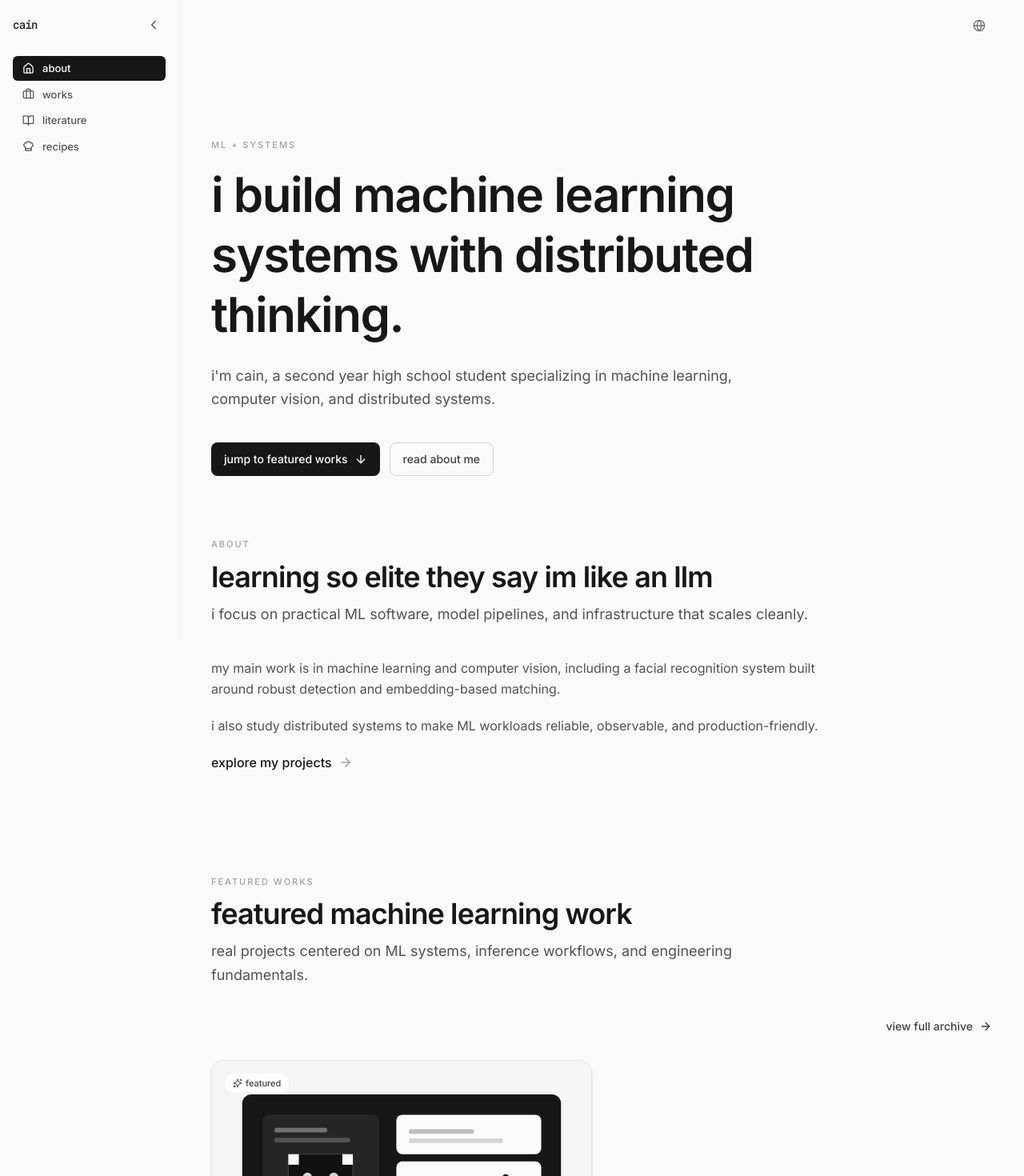
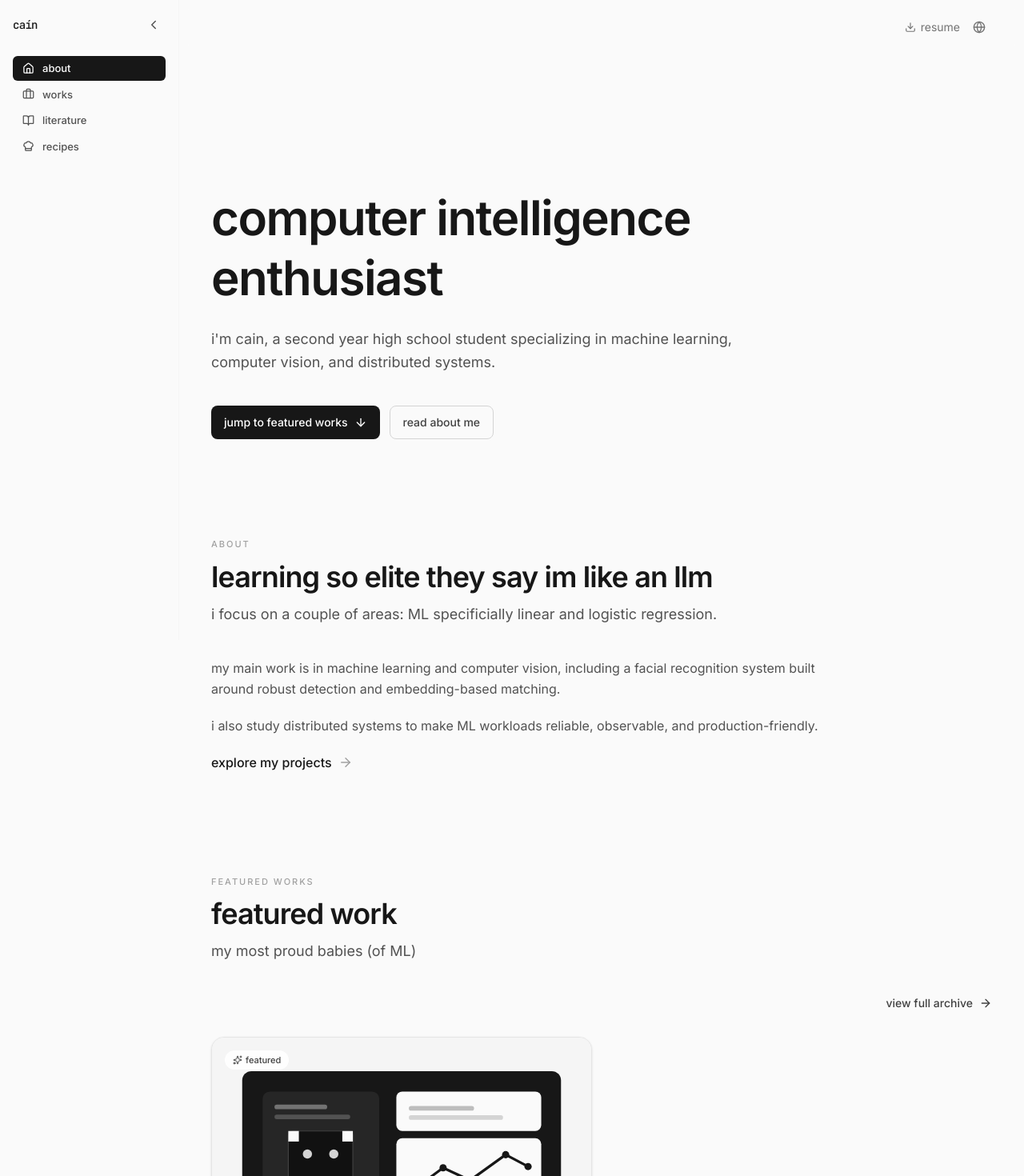
Before and after one commit to c4ist/portfolio-1.0.0, a React (Vite) app: page / in a window 1280 px wide. Shown: the top 1470 px of the page at 80% size. Built offline with nearby package versions, Linux system fonts and the light colour scheme.

Commit message:
added resume + updated translations

```diff
--- a/src/components/TopNav.jsx
+++ b/src/components/TopNav.jsx
@@ -1,9 +1,9 @@
 import React from 'react';
-import { Globe, Menu } from 'lucide-react';
+import { Download, Globe, Menu } from 'lucide-react';
 import { useTranslation } from 'react-i18next';
 
 const TopNav = ({ sidebarCollapsed, onOpenMobileMenu }) => {
-  const { i18n } = useTranslation();
+  const { t, i18n } = useTranslation();
   const navOffsetClass = sidebarCollapsed ? 'md:left-16' : 'md:left-56';
 
   const toggleLanguage = () => {
@@ -13,7 +13,7 @@ const TopNav = ({ sidebarCollapsed, onOpenMobileMenu }) => {
 
   return (
     <nav
-      className={`fixed top-0 right-0 left-0 ${navOffsetClass} z-30 flex items-center justify-between bg-[#fafafa]/80 px-6 py-6 backdrop-blur-sm transition-all duration-300 md:justify-end md:px-12`}
+      className={`fixed top-0 right-0 left-0 ${navOffsetClass} z-30 flex items-center justify-between bg-app-bg/80 px-6 py-6 backdrop-blur-sm transition-all duration-300 md:justify-end md:px-12`}
     >
       <button
         onClick={onOpenMobileMenu}
@@ -22,6 +22,18 @@ const TopNav = ({ sidebarCollapsed, onOpenMobileMenu }) => {
       >
         <Menu size={20} />
       </button>
+
+      <div className="flex items-center gap-4">
+        <a
+          href="/cain-resume.pdf"
+          download="Cain_Resume.pdf"
+          className="inline-flex items-center gap-1.5 text-sm text-neutral-500 hover:text-neutral-900 transition-colors"
+          aria-label={t('home.download.button')}
+        >
+          <Download size={14} />
+          <span className="hidden sm:inline">{t('home.download.eyebrow')}</span>
+        </a>
+
         <button
           onClick={toggleLanguage}
           className="text-neutral-500 hover:text-neutral-900 transition-colors"
@@ -29,6 +41,7 @@ const TopNav = ({ sidebarCollapsed, onOpenMobileMenu }) => {
         >
           <Globe size={16} />
         </button>
+      </div>
     </nav>
   );
 };
--- a/src/i18n.js
+++ b/src/i18n.js
@@ -13,8 +13,8 @@ const resources = {
       },
       "home": {
         "hero": {
-          "eyebrow": "ml + systems",
-          "title": "i build machine learning systems with distributed thinking.",
+          "eyebrow": "",
+          "title": "computer intelligence enthusiast",
           "subtitle": "i'm cain, a second year high school student specializing in machine learning, computer vision, and distributed systems.",
           "primaryCta": "jump to featured works",
           "secondaryCta": "read about me"
@@ -22,17 +22,23 @@ const resources = {
         "about": {
           "eyebrow": "about",
           "title": "learning so elite they say im like an llm",
-          "description": "i focus on practical ML software, model pipelines, and infrastructure that scales cleanly.",
+          "description": "i focus on a couple of areas: ML specificially linear and logistic regression. ",
           "paragraphOne": "my main work is in machine learning and computer vision, including a facial recognition system built around robust detection and embedding-based matching.",
           "paragraphTwo": "i also study distributed systems to make ML workloads reliable, observable, and production-friendly.",
           "cta": "explore my projects"
         },
         "featured": {
           "eyebrow": "featured works",
-          "title": "featured machine learning work",
-          "description": "real projects centered on ML systems, inference workflows, and engineering fundamentals.",
+          "title": "featured work",
+          "description": "my most proud babies (of ML)",
           "cta": "view full archive",
           "empty": "featured projects are being curated."
+        },
+        "download": {
+          "eyebrow": "resume",
+          "title": "download resume",
+          "description": "download my resume as a pdf.",
+          "button": "download resume"
         },
         "other": {
           "eyebrow": "other sections",
@@ -96,26 +102,32 @@ const resources = {
       },
       "home": {
         "hero": {
-          "eyebrow": "ml + sistemas",
-          "title": "construyo sistemas de aprendizaje automático con mentalidad distribuida.",
+          "eyebrow": "",
+          "title": "entusiasta de la inteligencia computacional",
           "subtitle": "soy caín, estudiante de segundo año de secundaria, especializado en aprendizaje automático, visión por computadora y sistemas distribuidos.",
           "primaryCta": "ir a trabajos destacados",
           "secondaryCta": "leer sobre mí"
         },
         "about": {
           "eyebrow": "sobre mí",
-          "title": "aprendizaje automático primero, sistemas por diseño.",
-          "description": "me enfoco en software de ML práctico, pipelines de modelos e infraestructura que escala de forma limpia.",
-          "paragraphOne": "mi trabajo principal está en aprendizaje automático y visión por computadora, incluyendo un sistema de reconocimiento facial basado en detección robusta y matching por embeddings.",
-          "paragraphTwo": "también estudio sistemas distribuidos para que las cargas de ML sean confiables, observables y listas para producción.",
+          "title": "aprendo tan bien que dicen que soy como un llm",
+          "description": "me enfoco en un par de áreas: ML, específicamente regresión lineal y logística.",
+          "paragraphOne": "mi trabajo principal está en aprendizaje automático y visión por computadora, incluyendo un sistema de reconocimiento facial construido alrededor de detección robusta y emparejamiento basado en embeddings.",
+          "paragraphTwo": "también estudio sistemas distribuidos para que las cargas de trabajo de ML sean confiables, observables y listas para producción.",
           "cta": "explorar mis proyectos"
         },
         "featured": {
           "eyebrow": "trabajos destacados",
-          "title": "trabajo destacado en aprendizaje automático",
-          "description": "proyectos reales centrados en sistemas de ML, flujos de inferencia y fundamentos de ingeniería.",
+          "title": "trabajo destacado",
+          "description": "mis bebés de los que más me enorgullezco (de ML)",
           "cta": "ver archivo completo",
           "empty": "los proyectos destacados se están curando."
+        },
+        "download": {
+          "eyebrow": "currículum",
+          "title": "descargar currículum",
+          "description": "descarga mi currículum en pdf.",
+          "button": "descargar currículum"
         },
         "other": {
           "eyebrow": "otras secciones",
```
Also changed, not shown: 1 other file (tests, documents, lock files or other folders). Lines whose indentation alone changed are shown as unchanged.
